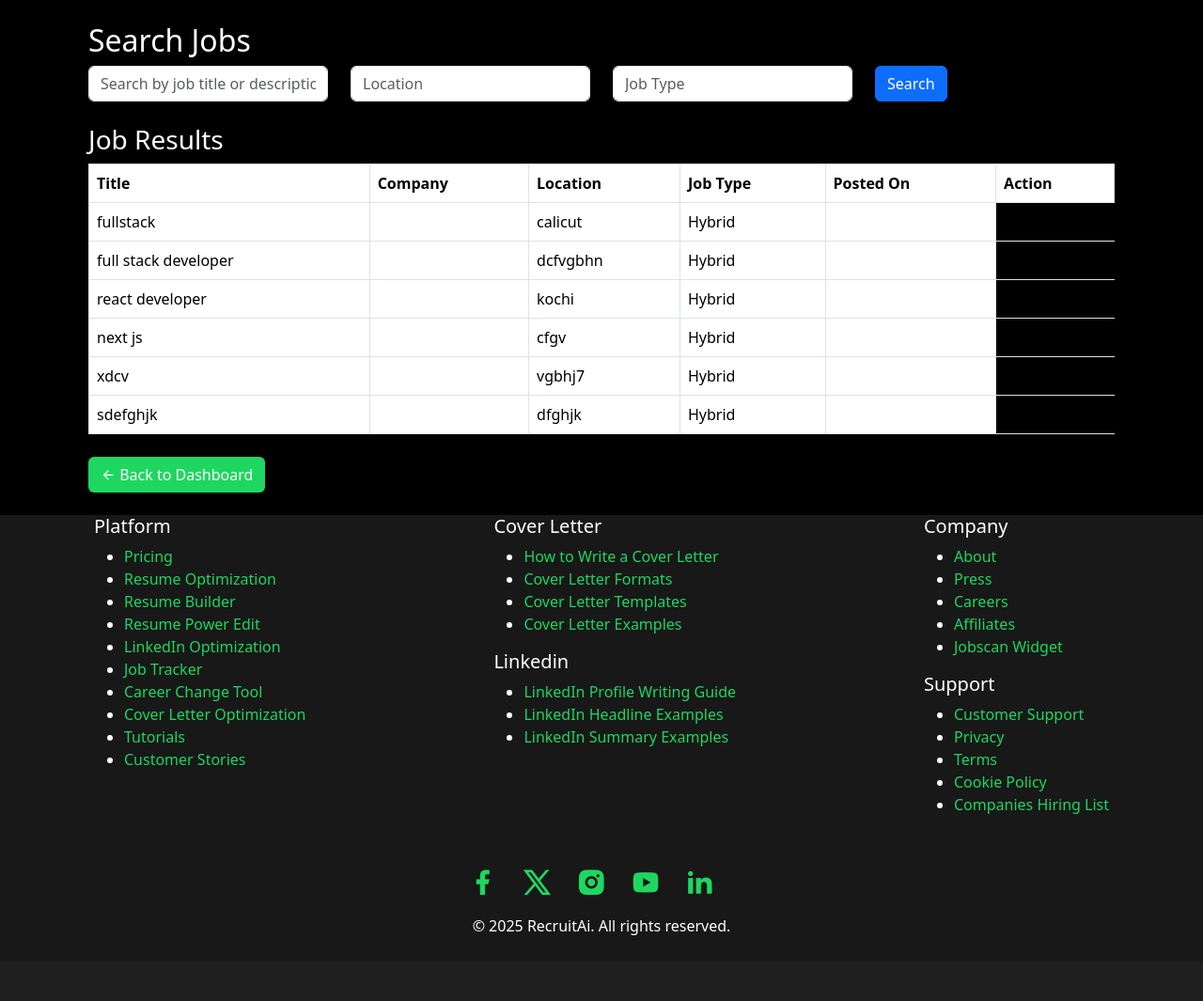
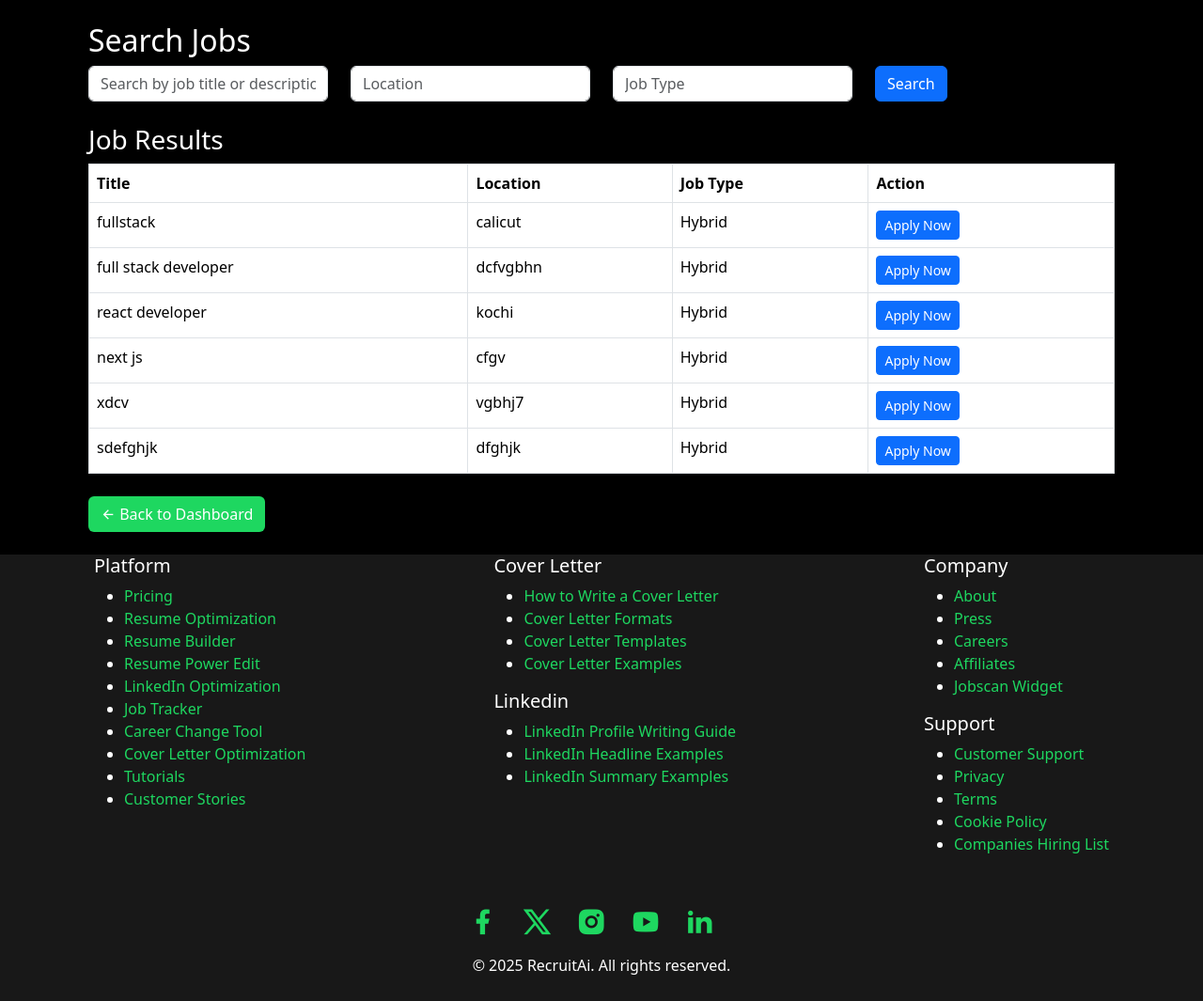
Before and after one commit to adhulyamaya/resume-ai, a Django app: page /jobs/search_jobs/ in a window 1280 px wide. Shown: the part 56-1121 px from the top of the page at 94% size. Before the commit the page ends 1051 px from the top, so only its background shows below. Run offline with Django 4.2, Linux system fonts and the light colour scheme; data comes from the database, SQL or seed files in the repository; both versions use the stored data as it was after the commit.

Commit message:
job applying updates completed

```diff
--- a/jobs/templates/jobs/job_list.html
+++ b/jobs/templates/jobs/job_list.html
@@ -6,7 +6,6 @@
 <div class="container mt-4">
     <h2>Search Jobs</h2>
 
-    <!-- Search Form -->
     <form method="GET" action="{% url 'jobs:search_jobs' %}">
         <div class="row">
             <div class="col-md-3">
@@ -30,14 +29,13 @@
     <h3>Job Results</h3>
 
     {% if jobs %}
-    <table class="table table-bordered">
+    <form id="csrf-form">{% csrf_token %}</form>
+    <table class="table table-bordered" style="color: white;">
         <thead>
             <tr>
                 <th>Title</th>
-                <th>Company</th>
                 <th>Location</th>
                 <th>Job Type</th>
-                <th>Posted On</th>
                 <th>Action</th>
             </tr>
         </thead>
@@ -45,17 +43,23 @@
             {% for job in jobs %}
             <tr>
                 <td>{{ job.title }}</td>
-                <td>{{ job.company_name }}</td>
                 <td>{{ job.location }}</td>
                 <td>{{ job.job_type }}</td>
-                <td>{{ job.posted_on }}</td>
-
+                <td>
+                    <button
+                        class="btn btn-sm apply-btn {% if job.id in applied_job_ids %}btn-success{% else %}btn-primary{% endif %}"
+                        data-job-id="{{ job.id }}"
+                        {% if job.id in applied_job_ids %}disabled{% endif %}
+                    >
+                        {% if job.id in applied_job_ids %}Applied{% else %}Apply Now{% endif %}
+                    </button>
+                </td>
             </tr>
             {% endfor %}
         </tbody>
     </table>
     {% else %}
-        <p>No jobs found based on your search criteria.</p>
+    <p>No jobs found based on your search criteria.</p>
     {% endif %}
 </div>
 
@@ -66,4 +70,43 @@
     </a>
 </div>
 
+<!-- JavaScript to handle AJAX apply -->
+<script>
+document.addEventListener("DOMContentLoaded", function () {
+    const buttons = document.querySelectorAll(".apply-btn");
+    const csrfToken = document.querySelector('[name=csrfmiddlewaretoken]').value;
+
+    buttons.forEach(button => {
+        button.addEventListener("click", function () {
+            const jobId = this.dataset.jobId;
+            const currentButton = this;
+
+            fetch(`/jobs/apply/${jobId}/`, {
+                method: "POST",
+                headers: {
+                    "X-CSRFToken": csrfToken,
+                    "Content-Type": "application/json"
+                },
+            })
+            .then(response => response.json())
+            .then(data => {
+                if (data.message) {
+                    alert(data.message);
+                    currentButton.textContent = "Applied";
+                    currentButton.classList.remove("btn-primary");
+                    currentButton.classList.add("btn-success");
+                    currentButton.disabled = true;
+                } else if (data.error) {
+                    alert(data.error);
+                }
+            })
+            .catch(error => {
+                console.error("Error:", error);
+                alert("Something went wrong while applying.");
+            });
+        });
+    });
+});
+</script>
+
 {% endblock %}
--- a/jobs/urls.py
+++ b/jobs/urls.py
@@ -9,4 +9,5 @@ urlpatterns = [
     path('delete/<int:job_id>/', views.delete_job, name='delete_job'),
     path('rank_jobs/', views.rank_jobs, name='rank_job'),
     path('search_jobs/', views.search_jobs, name='search_jobs'),
+    path('apply/<int:job_id>/', views.apply, name='apply'),
 ]
--- a/jobs/views.py
+++ b/jobs/views.py
@@ -19,6 +19,11 @@ from django.contrib import messages
 from .models import Job
 from notify.models import JobAlert
 from django.db.models import Q
+from django.shortcuts import redirect, get_object_or_404
+from django.contrib import messages
+from .models import Candidate, Job, JobApplication
+from django.http import JsonResponse
+from user.models import User
 
 
 def create_job(request):
@@ -88,6 +93,40 @@ def search_jobs(request):
         jobs = jobs.filter(job_type__icontains=job_type)
 
     return render(request, 'jobs/job_list.html', {'jobs': jobs})
+
+
+def apply(request, job_id):
+    if request.method == "POST":
+        user_id = request.session.get("user_id")
+        print(f"User ID from session: {user_id}")
+        if not user_id:
+            return JsonResponse({'error': 'You must be logged in to apply for a job.'}, status=400)
+
+        user = get_object_or_404(User, id=user_id)
+        candidate = get_object_or_404(Candidate, user_id=user)
+        job = get_object_or_404(Job, id=job_id)
+
+        existing_application = JobApplication.objects.filter(
+            candidate_job_app_id=candidate, job_id=job
+        ).first()
+
+        if existing_application:
+            if existing_application.status == 'Apply':
+                return JsonResponse({'message': 'You have already applied for this job.'}, status=200)
+            else:
+                existing_application.status = 'Apply'
+                existing_application.save()
+                return JsonResponse({'message': 'Job application updated to "Applied".'}, status=200)
+        else:
+            JobApplication.objects.create(
+                candidate_job_app_id=candidate,
+                job_id=job,
+                status='Apply'
+            )
+            return JsonResponse({'message': 'Job application submitted successfully!'}, status=200)
+
+    return JsonResponse({'error': 'Invalid request method.'}, status=400)
+
 
 
 def delete_job(request, job_id):
```
Also changed, not shown: db.sqlite3.
